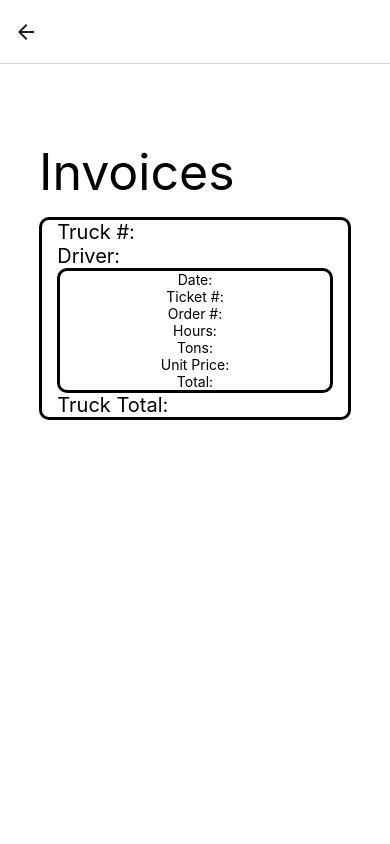
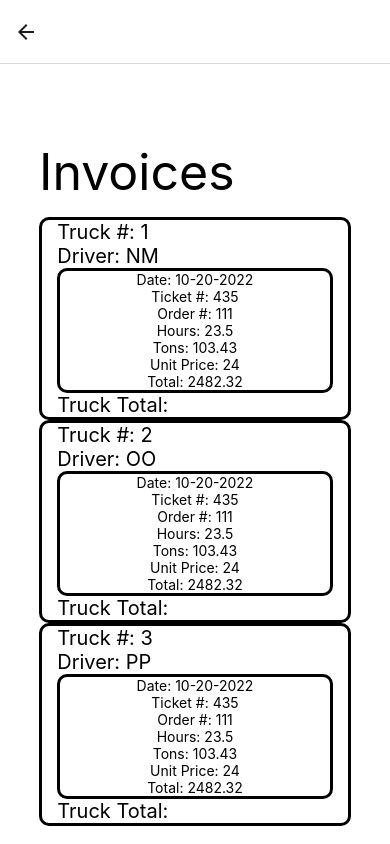
Before and after one commit to EECS581-Group16/TruckerApp, a React Native app: screen /AccountingScreen in a window 390 px wide. Built offline with nearby package versions, Linux system fonts and the light colour scheme.

Commit message:
starting display of dynamic components for data.

```diff
--- a/App/Screens/AccountingScreen.jsx
+++ b/App/Screens/AccountingScreen.jsx
@@ -3,11 +3,88 @@ import { StyleSheet, Text, TextInput, View, TouchableOpacity, Dimensions, Pressa
 
 import { globalStyles, colors } from '../Styles/GlobalStyles.jsx';
 
+//test data to get the page to dynamically output the data.
+const data = [
+  {
+      "TruckNumber": "1",
+      "Driver": "NM",
+      "Date": "10-20-2022",
+      "TicketNumber": 435,
+      "OrderNumber": 111,
+      "Hours": 23.5,
+      "Tons": 103.43,
+      "UnitPrice": 24
+  },
+  {
+      "TruckNumber": "2",
+      "Driver": "OO",
+      "Date": "10-20-2022",
+      "TicketNumber": 435,
+      "OrderNumber": 111,
+      "Hours": 23.5,
+      "Tons": 103.43,
+      "UnitPrice": 24
+  },
+  {
+      "TruckNumber": "3",
+      "Driver": "PP",
+      "Date": "10-20-2022",
+      "TicketNumber": 435,
+      "OrderNumber": 111,
+      "Hours": 23.5,
+      "Tons": 103.43,
+      "UnitPrice": 24
+  }
+];
+
+function AccoutingData({dataIndex}) {
+  //dataIndex = 0;
+  return (
+    <View style={styles.softContainer}>
+      <View style={styles.cardHeader}>
+        <Text style={styles.truckNum}>
+          Truck #: {data[dataIndex].TruckNumber}
+        </Text>
+        <Text style={styles.driver}>
+          Driver: {data[dataIndex].Driver}
+        </Text>
+      </View>
+      <View style={styles.cardBody}>
+        <Text>
+          Date: {data[dataIndex].Date}
+        </Text>
+        <Text>
+          Ticket #: {data[dataIndex].TicketNumber}
+        </Text>
+        <Text>
+          Order #: {data[dataIndex].OrderNumber}
+        </Text>
+        <Text>
+          Hours: {data[dataIndex].Hours}
+        </Text>
+        <Text>
+          Tons: {data[dataIndex].Tons}
+        </Text>
+        <Text>
+          Unit Price: {data[dataIndex].UnitPrice}
+        </Text>
+        <Text>
+          Total: {data[dataIndex].UnitPrice * data[dataIndex].Tons}
+        </Text>
+      </View>
+      <View style={styles.cardFooter}>
+        <Text style={styles.truckTotal}>
+          Truck Total:
+        </Text>
+      </View>
+    </View>
+  );
+}
+
 /*-------------------------------------------------------------------------
   Home Screen Component
 -------------------------------------------------------------------------*/
 export default function AccountingScreen(props){
-
   /*-------------------------------------------------------------------------
     Home Screen
   -------------------------------------------------------------------------*/
@@ -17,44 +94,9 @@ export default function AccountingScreen(props){
         <Text style={styles.title}>
           Invoices
         </Text>
-        <View style={styles.softContainer}>
-          <View style={styles.cardHeader}>
-            <Text style={styles.truckNum}>
-              Truck #:
-            </Text>
-            <Text style={styles.driver}>
-              Driver:
-            </Text>
-          </View>
-          <View style={styles.cardBody}>
-            <Text>
-              Date:
-            </Text>
-            <Text>
-              Ticket #:
-            </Text>
-            <Text>
-              Order #:
-            </Text>
-            <Text>
-              Hours:
-            </Text>
-            <Text>
-              Tons:
-            </Text>
-            <Text>
-              Unit Price:
-            </Text>
-            <Text>
-              Total:
-            </Text>
-          </View>
-          <View style={styles.cardFooter}>
-            <Text style={styles.truckTotal}>
-              Truck Total:
-            </Text>
-          </View>
-        </View>
+        <AccoutingData dataIndex={0}/>
+        <AccoutingData dataIndex={1}/>
+        <AccoutingData dataIndex={2}/>
       </View>
     </View>
   );
```
